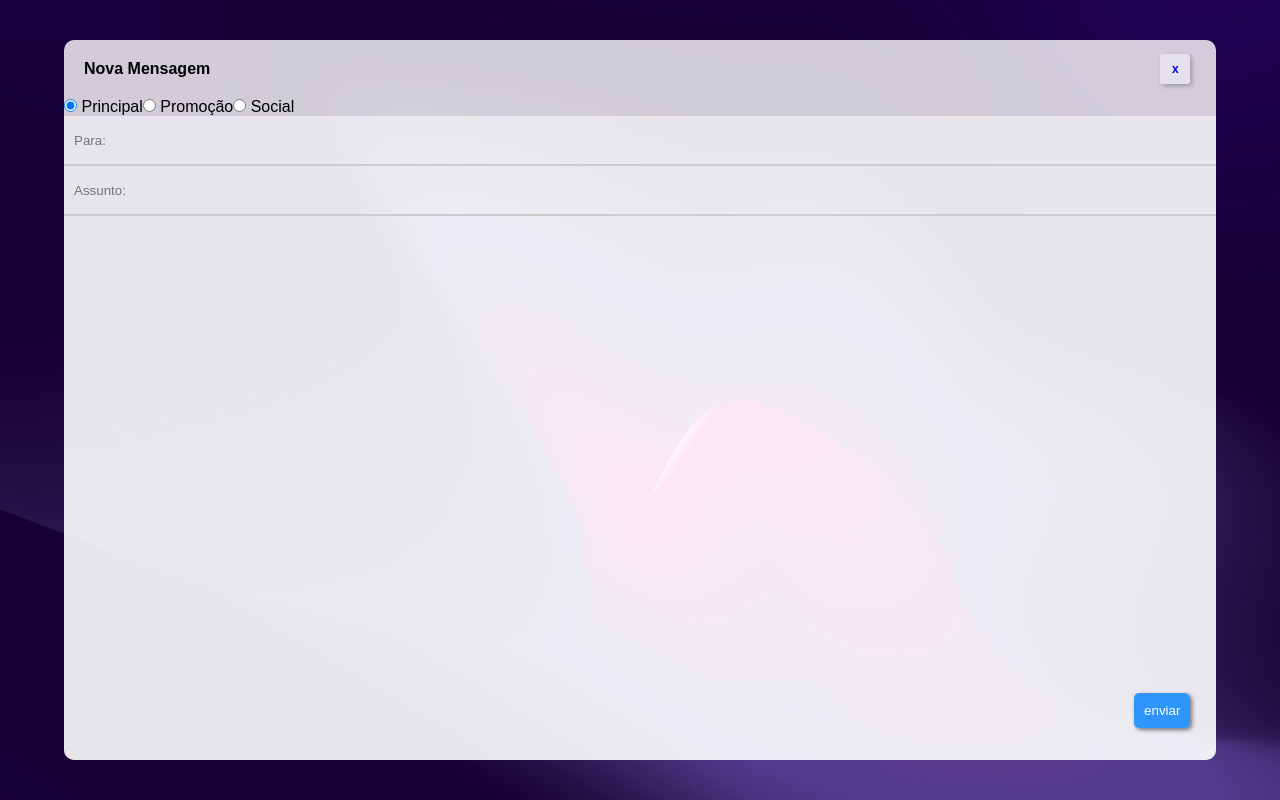
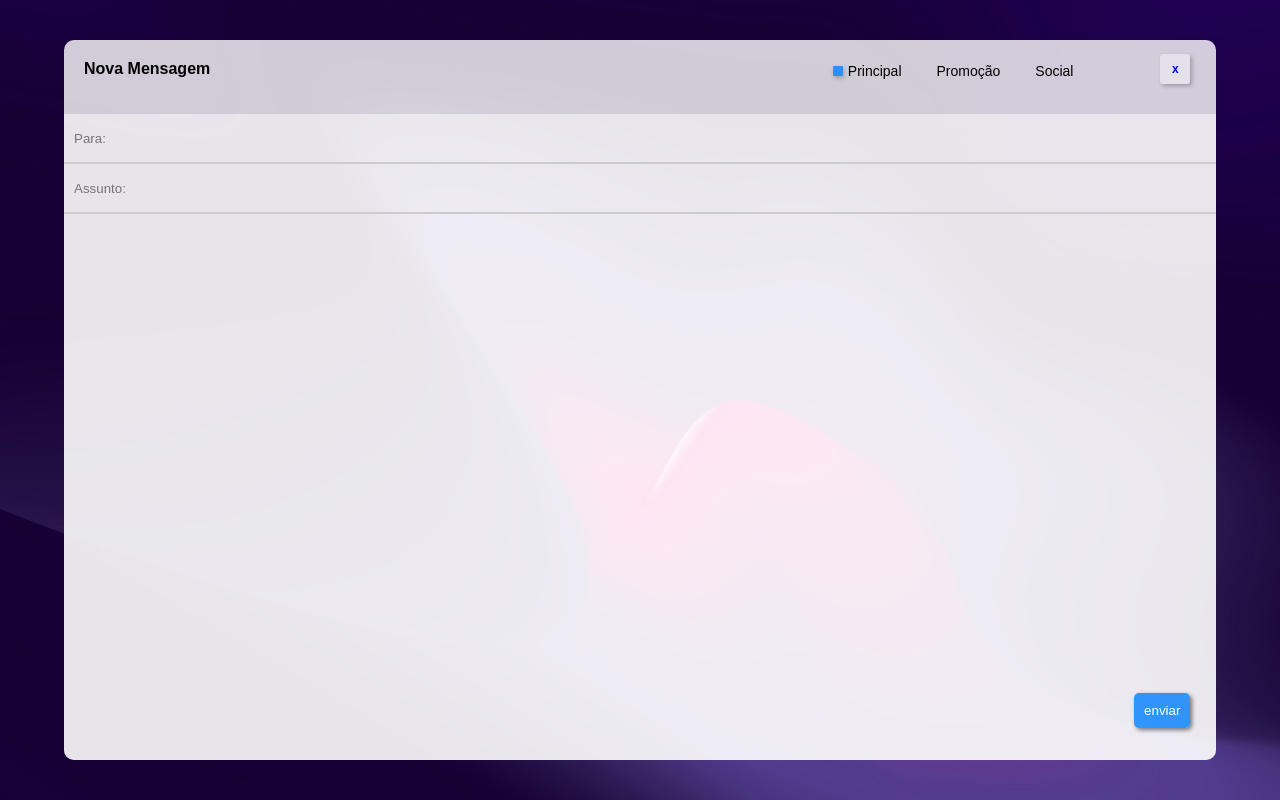
Before and after one commit to LucasB0mfim/MeuEmail, a React (Create React App) app: page /NovoEmail in a window 1280 px wide. Built offline with nearby package versions, Linux system fonts and the light colour scheme.

Commit message:
Enviando Email - 18/02/24

```diff
--- a/src/containers/ConteudoPrincipal/index.tsx
+++ b/src/containers/ConteudoPrincipal/index.tsx
@@ -48,7 +48,6 @@ const ConteudoPrincipal = () => {
         <ul>
           {filtrarEmail().map((e) => (
             <li key={e.titulo}>
-              {/* tirar depois  */}
               <Email
                 titulo={e.titulo}
                 descricao={e.descricao}
--- a/src/containers/EnviandoEmail/index.tsx
+++ b/src/containers/EnviandoEmail/index.tsx
@@ -1,4 +1,5 @@
 //Formulario
+
 import { FormEvent, useState } from 'react'
 import { useDispatch } from 'react-redux'
 import { useNavigate } from 'react-router-dom'
@@ -19,7 +20,7 @@ const EnviandoEmail = () => {
   const enviarEmail = (evento: FormEvent) => {
     evento.preventDefault()
     const emailParaAdicionar = new ModeloDeEmail(
-      titulo,
+      `Enviado para: ${titulo}`,
       descricao,
       categoria,
       9
--- a/src/containers/EnviandoEmail/styles.ts
+++ b/src/containers/EnviandoEmail/styles.ts
@@ -15,6 +15,7 @@ export const ConteudoPrincipal = styled.main`
   width: 90%;
   height: 90vh;
   overflow-y: auto;
+  overflow-x: hidden;
   border-radius: 10px;
   background-color: #fff;
   background-color: rgba(255, 255, 255, 0.8);
@@ -104,9 +105,42 @@ export const BotaoEnviar = styled.button`
   box-shadow: 2px 2px 4px rgba(0, 0, 0, 0.5);
 `
 
-export const Opcoes = styled.div``
+export const Opcoes = styled.div`
+  display: flex;
+  position: relative;
+  top: -30%;
+  right: -65%;
+  width: 280px;
+`
 
 export const Opcao = styled.div`
-  display: inline;
   text-transform: capitalize;
+  margin-left: 20px;
+  font-size: 14px;
+
+  input[type='radio'] {
+    display: none;
+  }
+
+  /* Marcador */
+  input[type='radio'] + label:before {
+    content: '';
+    display: inline-block;
+    width: 10px;
+    height: 10px;
+    border-radius: 10%;
+    margin-right: 5px;
+  }
+
+  /* Input (radio) quando está marcado */
+  input[type='radio']:checked + label:before {
+    background-color: rgba(0, 129, 255, 0.8);
+    box-shadow: 1px 2px 4px rgba(0, 0, 0, 0.25);
+  }
+
+  /* Rótulo */
+  label {
+    font-size: 14px;
+    cursor: pointer;
+  }
 `
```
Also changed, not shown: src/containers/readme.md (deleted).
